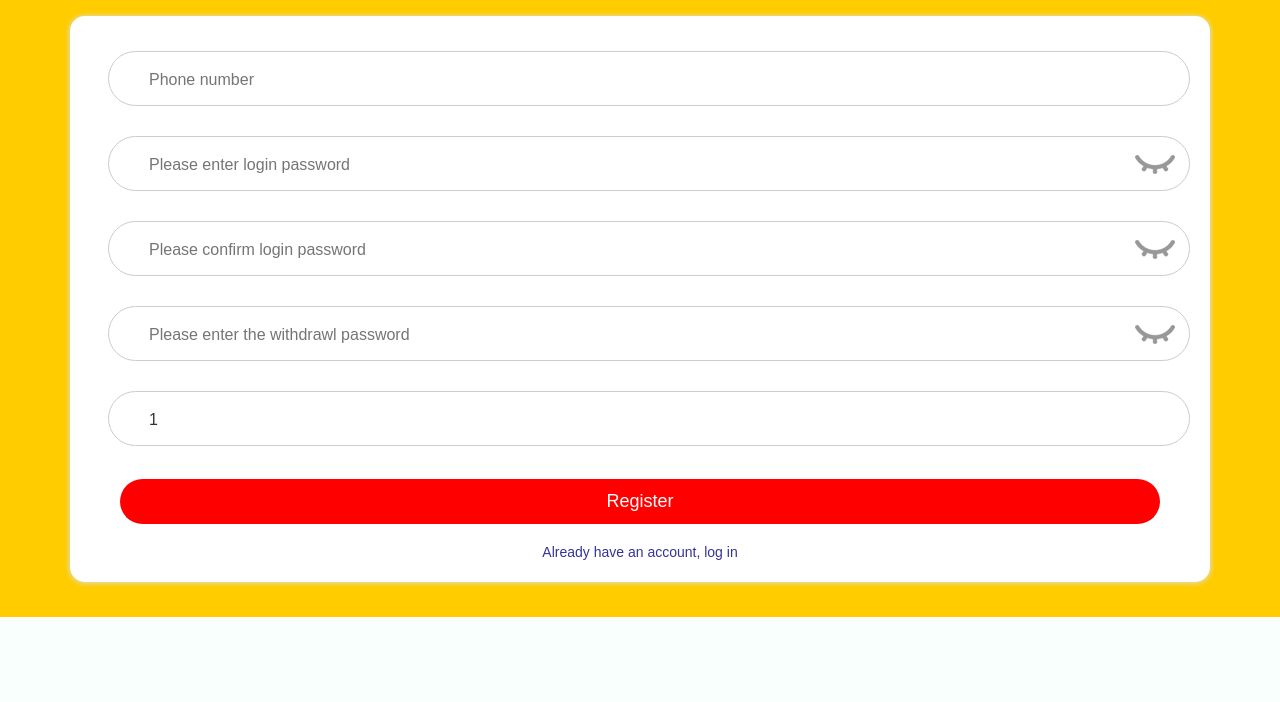
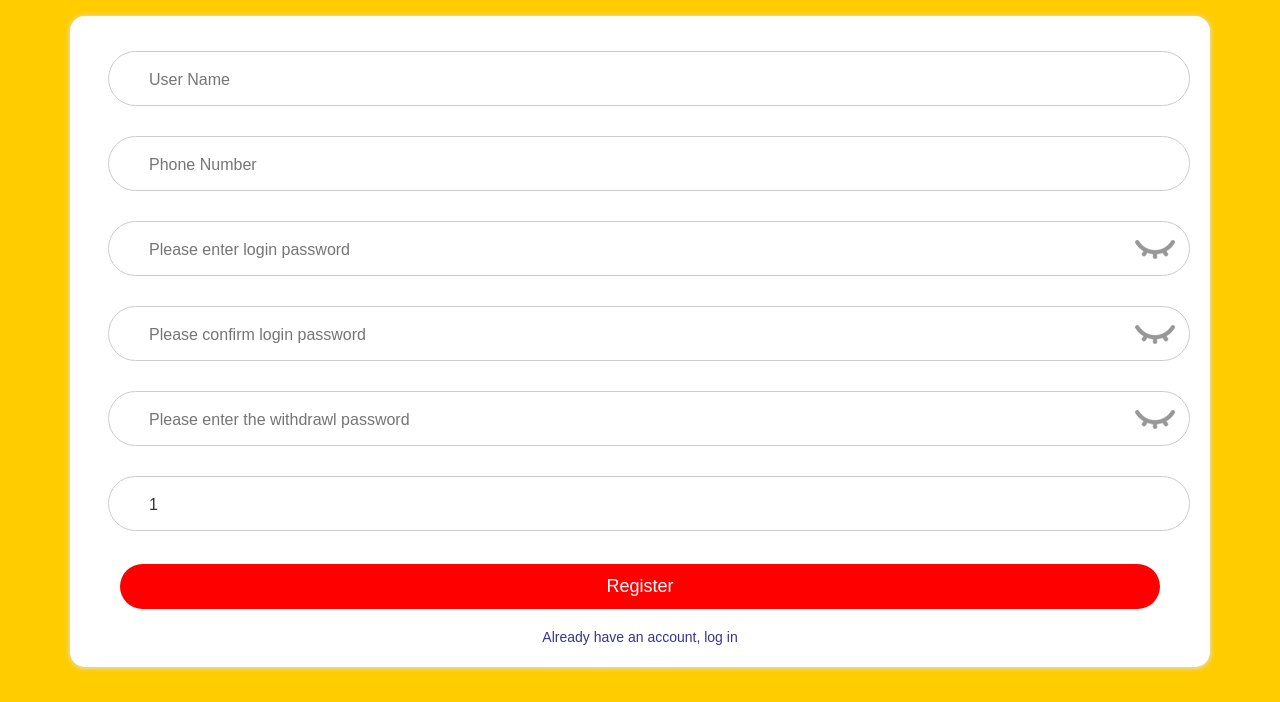
Before and after one commit to RwtKuldeep/referAndEarn, a PHP site: page /register.php?inviteCode=1 in a window 1280 px wide. Shown: the part 616-1318 px from the top of the page. Before the commit the page ends 1233 px from the top, so only its background shows below. Run offline with PHP 8.4, Linux system fonts and the light colour scheme.

Commit message:
validate register page and db function

```diff
--- a/login.php
+++ b/login.php
@@ -189,8 +189,8 @@ if (isset($_SESSION['TheUser'])) {
                     </div>
                 </div>
                 <div class="bbtn">
-                    <button type="submit" id="login-button"><a style="text-decoration:none; color:white" href="/main/index.php">Login</a></button>
-                    <button id="register-button"><a href="/main/register.php" style="text-decoration:none;">Register</a></button>
+                    <button type="submit" id="login-button"><a style="text-decoration:none; color:white" href="index.php">Login</a></button>
+                    <button type="button" id="register-button"><a href="register.php" style="text-decoration:none;">Register</a></button>
                 </div>
             </form>
         </div>
--- a/register.php
+++ b/register.php
@@ -220,7 +220,10 @@ if (isset($_SESSION['TheUser'])) {
             <form class="formCont" id="registration-form" action="php/register.php" method="post">
                 <div class="row tty">
                     <div class="input-container">
-                        <input type="text" id="username-input" placeholder="Phone number" name="mobile" oninput="this.value = this.value.replace(/[^0-9]/g, '')" maxlength="10" required>
+                        <input type="text" id="username-input" placeholder="User Name" name="name" oninput="this.value = this.value.replace(/[^a-z A-Z]/g, '')" required>
+                    </div>
+                    <div class="input-container">
+                        <input type="text" id="username-input" placeholder="Phone Number" name="mobile" oninput="this.value = this.value.replace(/[^0-9]/g, '')" maxlength="10" required>
                     </div>
                     <div class="input-container">
                         <input type="password" id="password-input" name="password" placeholder="Please enter login password" required>
```
Also changed, not shown: php/register.php (+7 -0 lines).
